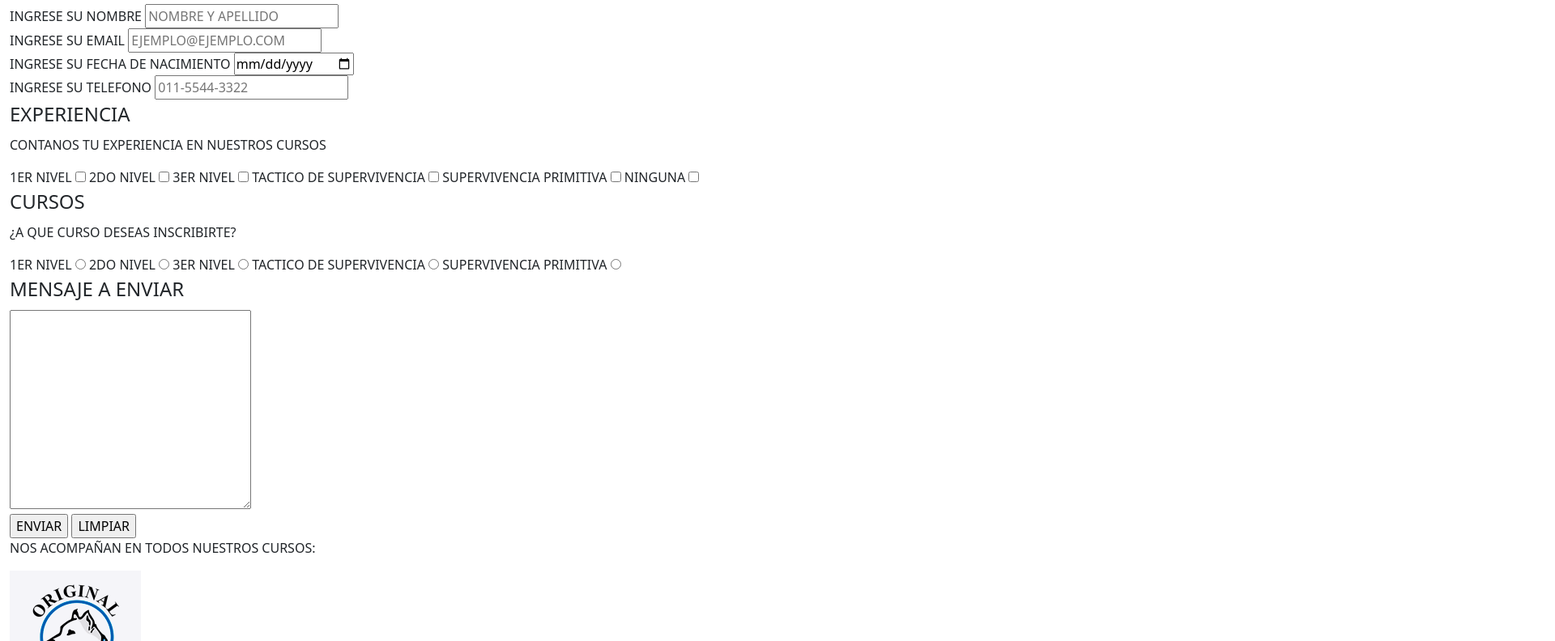
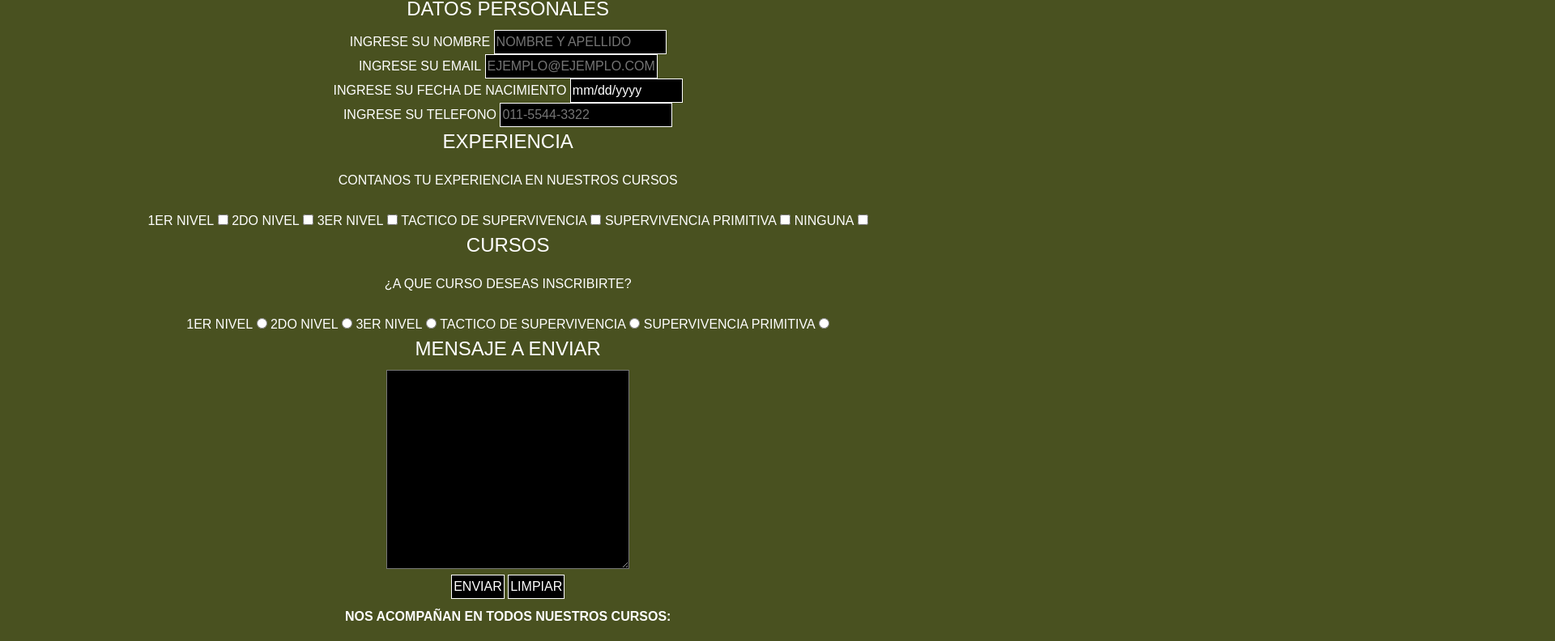
Before and after one commit to hernanadur/PreEntrega2Nadur, a plain HTML site: page pages/contacto.html in a window 1280 px wide. Shown: the part 275-1067 px from the top of the page at 81% size, 1920 px wide, since content can reach past the window. Drawn offline with nearby package versions, Linux system fonts and the light colour scheme; a web font is replaced by a local one.

Commit message:
enlaces resueltos

```diff
--- a/index.html
+++ b/index.html
@@ -10,7 +10,7 @@
      integrity="sha384-GLhlTQ8iRABdZLl6O3oVMWSktQOp6b7In1Zl3/Jr59b6EGGoI1aFkw7cmDA6j6gD"
      crossorigin="anonymous">
      <link rel="shortcut icon" href="./assets/images/favicon.ico" type="image/x-icon">
-    <link rel="stylesheet" href="./style2.css">
+    <link rel="stylesheet" href="./css/style.css">
     <link rel="preconnect" href="https://fonts.googleapis.com">
     <link rel="preconnect" href="https://fonts.gstatic.com" crossorigin>
     <link href="https://fonts.googleapis.com/css2?family=Black+Ops+One&display=swap" rel="stylesheet">
@@ -29,7 +29,7 @@
 
         <div class="col-12">
             <ul class="d-flex justify-content-around align-items-center">
-                <li><a href="./index2.html">INICIO</a></li>
+                <li><a href="./index.html">INICIO</a></li>
                 <li><a href="./pages/nosotros.html">NOSOTROS</a></li>
                 <li><a href="./pages/cursos.html">CURSOS</a></li>
                 <li><a href="./pages/galeria.html">GALERIA</a></li>
--- a/pages/contacto.html
+++ b/pages/contacto.html
@@ -10,7 +10,7 @@
      integrity="sha384-GLhlTQ8iRABdZLl6O3oVMWSktQOp6b7In1Zl3/Jr59b6EGGoI1aFkw7cmDA6j6gD"
      crossorigin="anonymous">
     <link rel="shortcut icon" href="../assets/images/favicon.ico" type="image/x-icon">
-    <link rel="stylesheet" href="../style2.css">
+    <link rel="stylesheet" href="../css/style.css">
     <link rel="preconnect" href="https://fonts.googleapis.com">
     <link rel="preconnect" href="https://fonts.gstatic.com" crossorigin>
     <link href="https://fonts.googleapis.com/css2?family=Black+Ops+One&display=swap" rel="stylesheet">
```
Also changed, not shown: pages/cursos.html (+1 -1 lines), pages/galeria.html (+1 -1 lines), pages/nosotros.html (+1 -1 lines).
